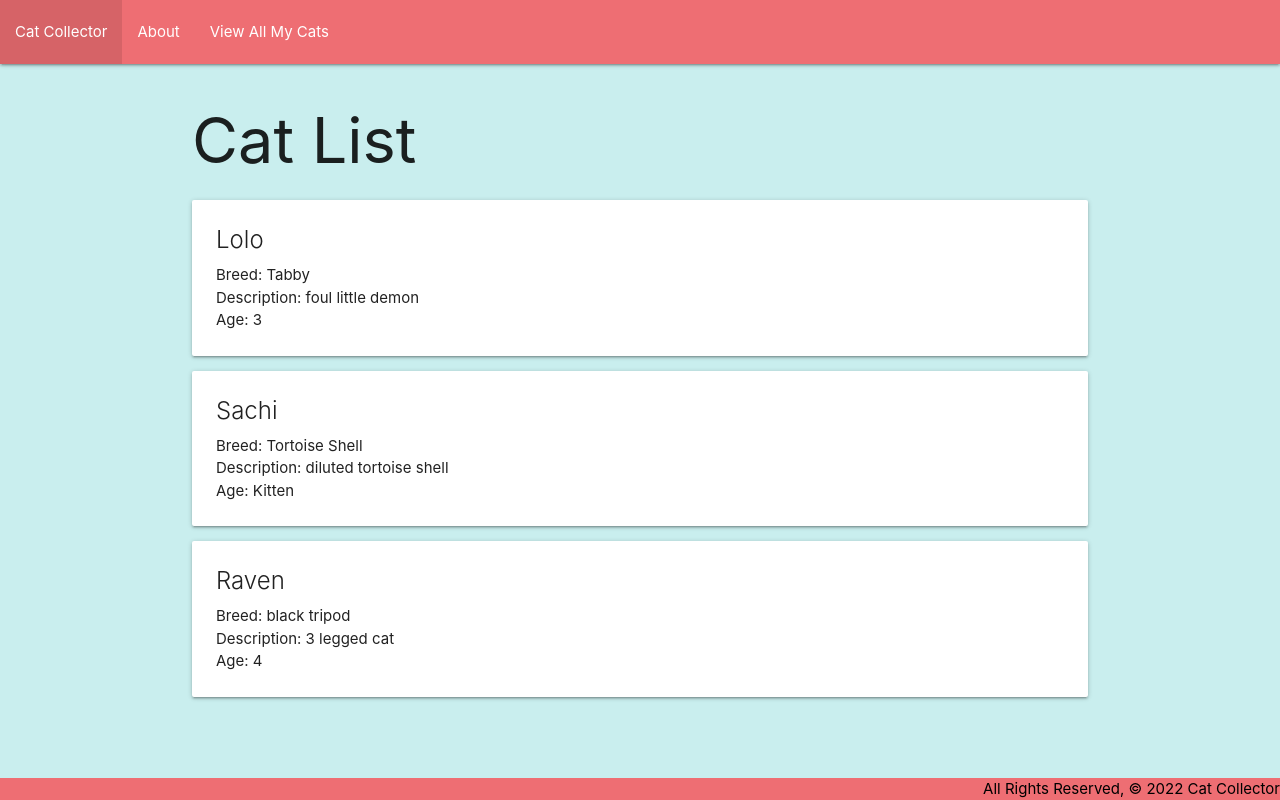
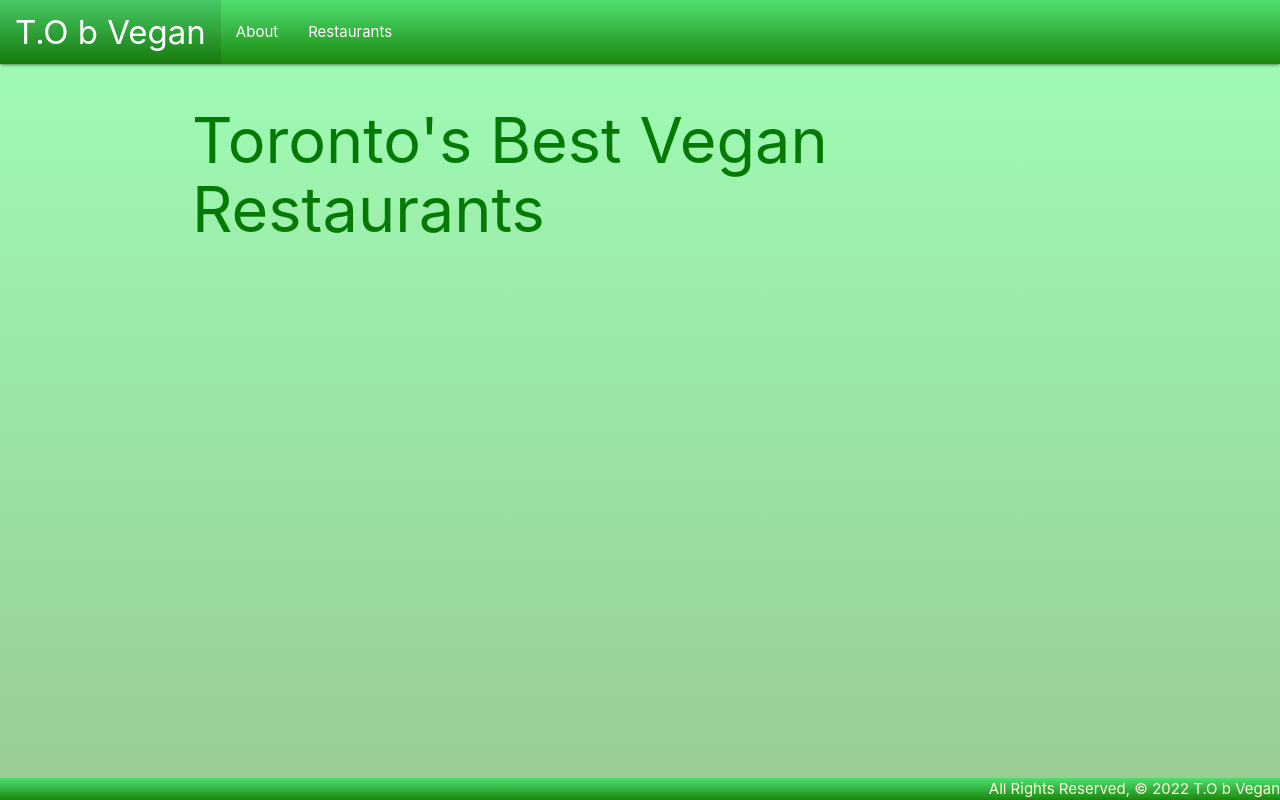
Before and after one commit to apimento/tobvegan, a Django app: page /restaurants/ in a window 1280 px wide. Run offline with Django 4.2, Linux system fonts and the light colour scheme.

Commit message:
css connected, model for restaurants begun

```diff
--- /dev/null
+++ b/main_app/static/css/style.css
@@ -0,0 +1,28 @@
+body {
+    background-image: linear-gradient(rgb(159, 255, 183), rgb(152, 204, 146));
+    display: flex;
+    min-height: 100vh;
+    flex-direction: column;
+    color: rgb(5, 121, 5);
+}
+
+main {
+    flex: 1 0 auto;
+    color: rgb(5, 121, 5);
+}
+
+.page-footer {
+    background-image: linear-gradient(rgb(78, 223, 114), rgb(26, 136, 12));
+    padding-top: 0;
+    text-align: right;
+    color:cornsilk
+}
+
+.nav-wrapper {
+    background-image: linear-gradient(rgb(78, 223, 114), rgb(26, 136, 12));
+    color:cornsilk
+}
+
+.logo {
+    font-size: 33px;
+}
--- a/main_app/templates/about.html
+++ b/main_app/templates/about.html
@@ -1,7 +1,6 @@
 {% extends 'base.html' %}
 
     {% block content %}
-    <h1>About the Cat Collector</h1>
+    <h1>About Us</h1>
     <br>
-    <p>Hire the Cat Collector</p>
     {% endblock %}
--- a/main_app/templates/base.html
+++ b/main_app/templates/base.html
@@ -20,26 +20,26 @@
         <div class="nav-wrapper">
           <ul>
             <li>
-              <a href="/" class="left brsand-logo">Cat Collector </a>
+              <a href="/" class="logo">T.O b Vegan </a>
             </li>
           </ul>
 
-          <ul>
+        <ul>
             <li>
               <a href="/about"> About </a>
             </li>
             <li>
-                <a href="/restaurants">View All My Cats</a>
+                <a href="/restaurants">Restaurants</a>
             </li>
-          </ul>
+        </ul>
         </div>
       </nav>
     </header>
 
     <main class="container">{% block content%} {% endblock %}</main>
 
-    <footer class= "page-footer" style="color:black">
-      <div class= "right"> All Rights Reserved, &copy; 2022 Cat Collector</div>
+    <footer class= "page-footer" >
+      <div class= "right"> All Rights Reserved, &copy; 2022 T.O b Vegan</div>
     </footer>
   </body>
 </html>
--- a/main_app/templates/restaurants/index.html
+++ b/main_app/templates/restaurants/index.html
@@ -2,22 +2,30 @@
 
 {% block content %}
 
-<h1>Cat List</h1>
+<h1>Toronto's Best Vegan Restaurants</h1>
 
-{% for cat in cats  %}
+{% for restaurant in restaurants  %}
 
 <div class="card">
     <div class ="card-content">
-        <span class ="card-title"> {{cat.name}} </span>
-        <p>Breed: {{cat.breed}}</p>
-        <p>Description: {{cat.description}}</p>
+        <span class ="card-title"> {{restaurant.name}} </span>
+        <p>Price Point: {{restaurant.pricePoint}}</p>
+        <p>Contact Us: {{restaurant.contact}}</p>
+        <p>Style of Cuisine: {{restaurant.style}}</p>
+        <p>Menu Highlights: {{restaurant.menuHighlights}}</p>
 
-        {% if cat.age > 0 %}
-            <p>Age: {{cat.age}}</p>
+
+        {% if restaurant.delivery == "True" %}
+            <p>We deliver!</p>
         {% else %}
-            <p>Age: Kitten</p>
+            <p>Sorry, we don't deliver</p>
         {% endif %}
 
+        {% if restaurant.events == "True" %}
+            <p>Let's host your event! Contact us for more info!</p>
+        {% else %}
+            <p>Sorry, we don't do events</p>
+        {% endif %}
     </div>
 </div>
 
--- a/main_app/views.py
+++ b/main_app/views.py
@@ -4,25 +4,24 @@ from django.http import HttpResponse
 
 # Create your views here.
 
-class Cat:
-    def __init__(self, name, breed, description, age):
+class Restaurant:
+    def __init__(self, name, contact, pricePoint, style, menuHighlights, delivery, events):
         self.name = name
-        self.breed = breed
-        self.age = age
-        self.description = description
-        self.age = age
+        self.contact = contact
+        self.pricePoint = pricePoint
+        self.style = style
+        self.menuHighlights = menuHighlights
+        self.delivery = delivery
+        self.events = events
 
-cats = [
-    Cat('Lolo' , "Tabby", "foul little demon", 3),
-    Cat('Sachi', "Tortoise Shell", "diluted tortoise shell", 0),
-    Cat('Raven', 'black tripod', '3 legged cat', 4)
+restaurants = [
 ]
 
 def home(request):
-    return HttpResponse('<h1> Cat Collector </h1>')
+    return HttpResponse('<h1> T.O b Vegan </h1>')
 
 def about(request):
-    return render(request, 'about.html')
+    return render(request,'about.html')
 
 def restaurants_index(request):
-    return render(request, 'restaurants/index.html', {'cats': cats})
+    return render(request, 'restaurants/index.html', {'restaurants': restaurants})
--- a/static/css/style.css
+++ /dev/null
@@ -1,15 +0,0 @@
-body {
-    background-color: rgb(201, 238, 238);
-    display: flex;
-    min-height: 100vh;
-    flex-direction: column;
-}
-
-main {
-    flex: 1 0 auto;
-}
-
-footer.page-footer {
-    padding-top: 0;
-    text-align: right;
-}
```
